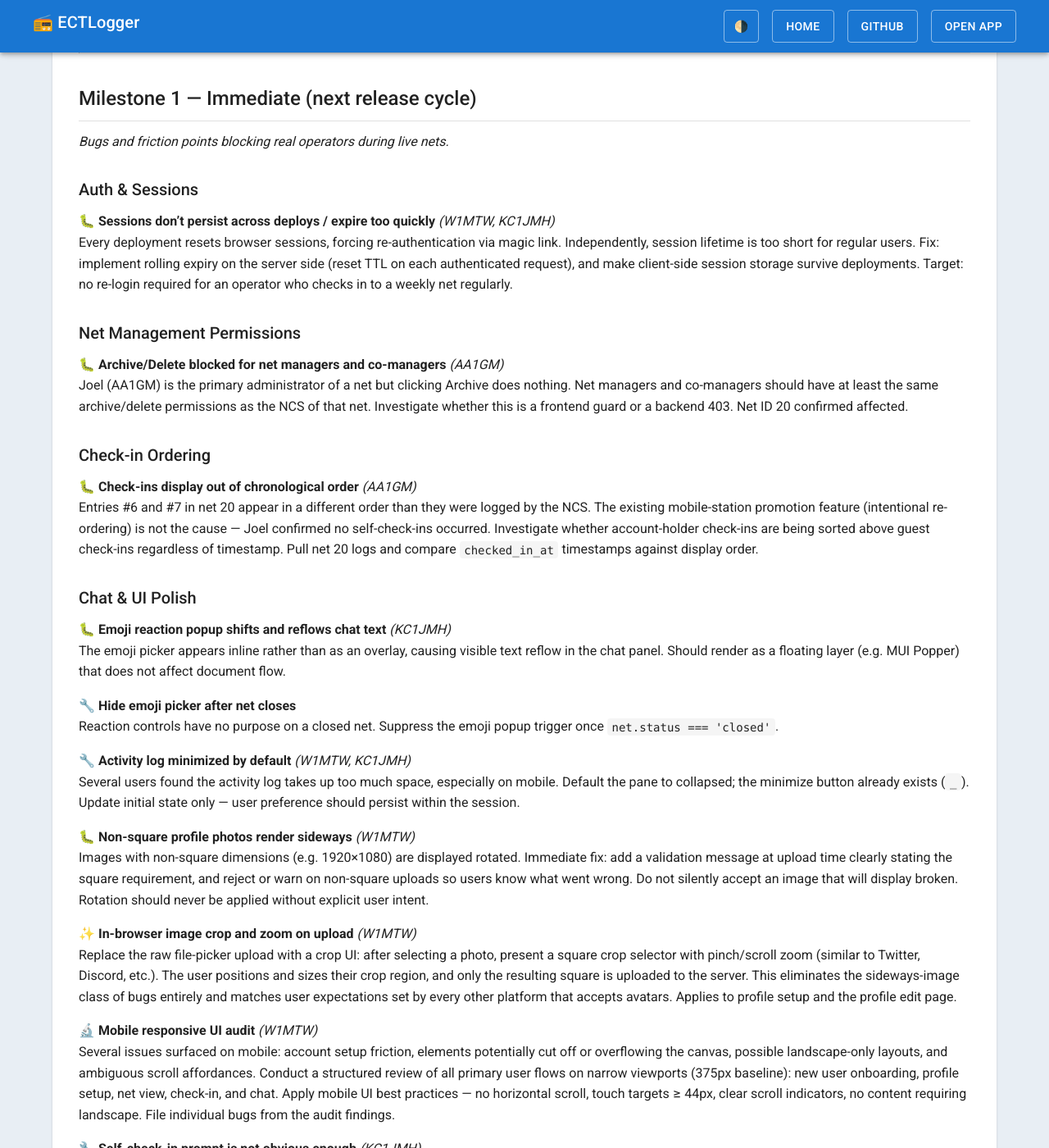
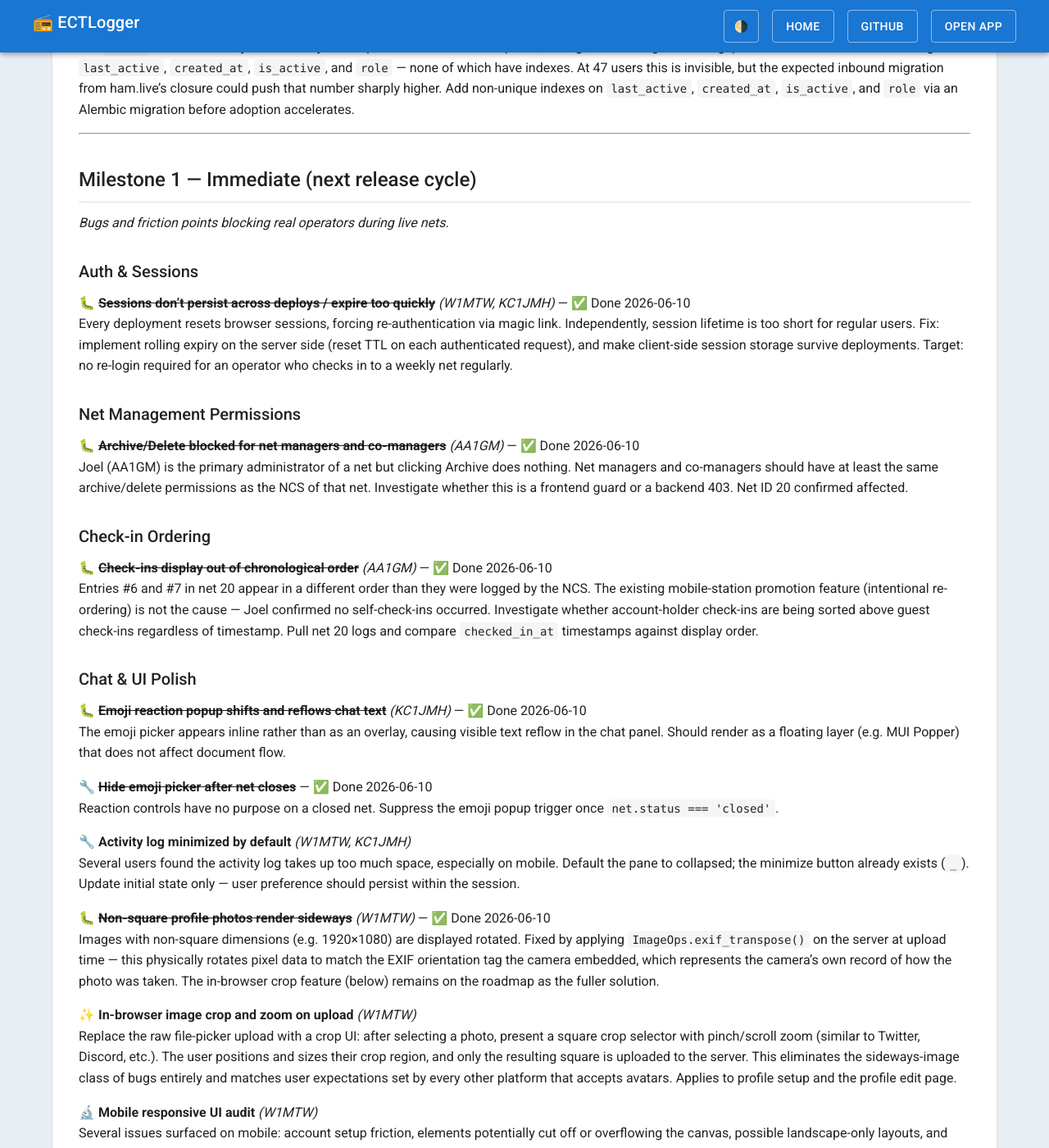
Before and after one commit to bradbrownjr/ectlogger, a Jekyll site: the page built from docs/ROADMAP.md, in a window 1280 px wide and 1400 px high, scrolled down 3030 px. Shown: the whole window at 82% size. Built offline with Jekyll 4.4.1, drawn with Linux system fonts in a browser that asks for light colours; our own code applies the rules of GitHub Pages for plain Markdown files; some of the changed text lies outside the part shown.

Commit message:
docs: mark completed Milestone 1 items in ROADMAP; note M0 deferred order

```diff
--- a/docs/ROADMAP.md
+++ b/docs/ROADMAP.md
@@ -23,6 +23,8 @@ Priority within each tier is roughly top-to-bottom. Items from conversations are
 ## Milestone 0 — Infrastructure (prerequisite to everything else)
 
 *These items must exist before the user base grows further. They protect the platform and operator confidence regardless of what feature is being worked on.*
+
+> **Note (2026-06-10):** Milestone 1 bugs were addressed first because several were blocking active nets. Milestone 0 items remain pending and should be scheduled before the user base grows significantly.
 
 ### Maintenance Mode
 
@@ -109,32 +111,32 @@ The `users` table is currently indexed only on unique-constraint columns (email,
 
 ### Auth & Sessions
 
-**🐛 Sessions don't persist across deploys / expire too quickly** *(W1MTW, KC1JMH)*
+**🐛 ~~Sessions don't persist across deploys / expire too quickly~~** *(W1MTW, KC1JMH)* — ✅ Done 2026-06-10
 Every deployment resets browser sessions, forcing re-authentication via magic link. Independently, session lifetime is too short for regular users. Fix: implement rolling expiry on the server side (reset TTL on each authenticated request), and make client-side session storage survive deployments. Target: no re-login required for an operator who checks in to a weekly net regularly.
 
 ### Net Management Permissions
 
-**🐛 Archive/Delete blocked for net managers and co-managers** *(AA1GM)*
+**🐛 ~~Archive/Delete blocked for net managers and co-managers~~** *(AA1GM)* — ✅ Done 2026-06-10
 Joel (AA1GM) is the primary administrator of a net but clicking Archive does nothing. Net managers and co-managers should have at least the same archive/delete permissions as the NCS of that net. Investigate whether this is a frontend guard or a backend 403. Net ID 20 confirmed affected.
 
 ### Check-in Ordering
 
-**🐛 Check-ins display out of chronological order** *(AA1GM)*
+**🐛 ~~Check-ins display out of chronological order~~** *(AA1GM)* — ✅ Done 2026-06-10
 Entries #6 and #7 in net 20 appear in a different order than they were logged by the NCS. The existing mobile-station promotion feature (intentional re-ordering) is not the cause — Joel confirmed no self-check-ins occurred. Investigate whether account-holder check-ins are being sorted above guest check-ins regardless of timestamp. Pull net 20 logs and compare `checked_in_at` timestamps against display order.
 
 ### Chat & UI Polish
 
-**🐛 Emoji reaction popup shifts and reflows chat text** *(KC1JMH)*
+**🐛 ~~Emoji reaction popup shifts and reflows chat text~~** *(KC1JMH)* — ✅ Done 2026-06-10
 The emoji picker appears inline rather than as an overlay, causing visible text reflow in the chat panel. Should render as a floating layer (e.g. MUI Popper) that does not affect document flow.
 
-**🔧 Hide emoji picker after net closes**
+**🔧 ~~Hide emoji picker after net closes~~** — ✅ Done 2026-06-10
 Reaction controls have no purpose on a closed net. Suppress the emoji popup trigger once `net.status === 'closed'`.
 
 **🔧 Activity log minimized by default** *(W1MTW, KC1JMH)*
 Several users found the activity log takes up too much space, especially on mobile. Default the pane to collapsed; the minimize button already exists (`_`). Update initial state only — user preference should persist within the session.
 
-**🐛 Non-square profile photos render sideways** *(W1MTW)*
-Images with non-square dimensions (e.g. 1920×1080) are displayed rotated. Immediate fix: add a validation message at upload time clearly stating the square requirement, and reject or warn on non-square uploads so users know what went wrong. Do not silently accept an image that will display broken. Rotation should never be applied without explicit user intent.
+**🐛 ~~Non-square profile photos render sideways~~** *(W1MTW)* — ✅ Done 2026-06-10
+Images with non-square dimensions (e.g. 1920×1080) are displayed rotated. Fixed by applying `ImageOps.exif_transpose()` on the server at upload time — this physically rotates pixel data to match the EXIF orientation tag the camera embedded, which represents the camera's own record of how the photo was taken. The in-browser crop feature (below) remains on the roadmap as the fuller solution.
 
 **✨ In-browser image crop and zoom on upload** *(W1MTW)*
 Replace the raw file-picker upload with a crop UI: after selecting a photo, present a square crop selector with pinch/scroll zoom (similar to Twitter, Discord, etc.). The user positions and sizes their crop region, and only the resulting square is uploaded to the server. This eliminates the sideways-image class of bugs entirely and matches user expectations set by every other platform that accepts avatars. Applies to profile setup and the profile edit page.
```
Also changed, not shown: other parts of docs/ROADMAP.md (+1 -1 lines).
